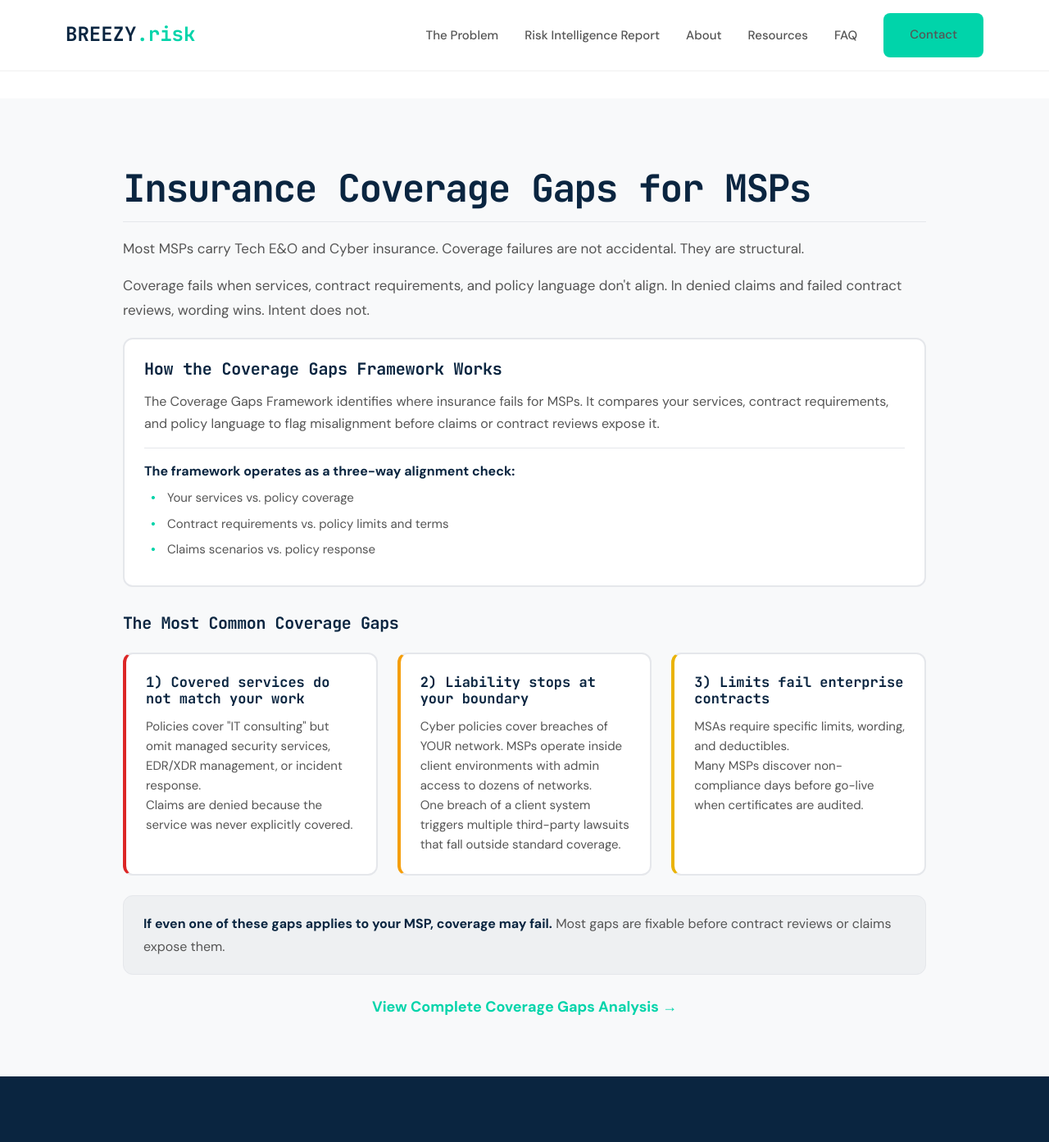
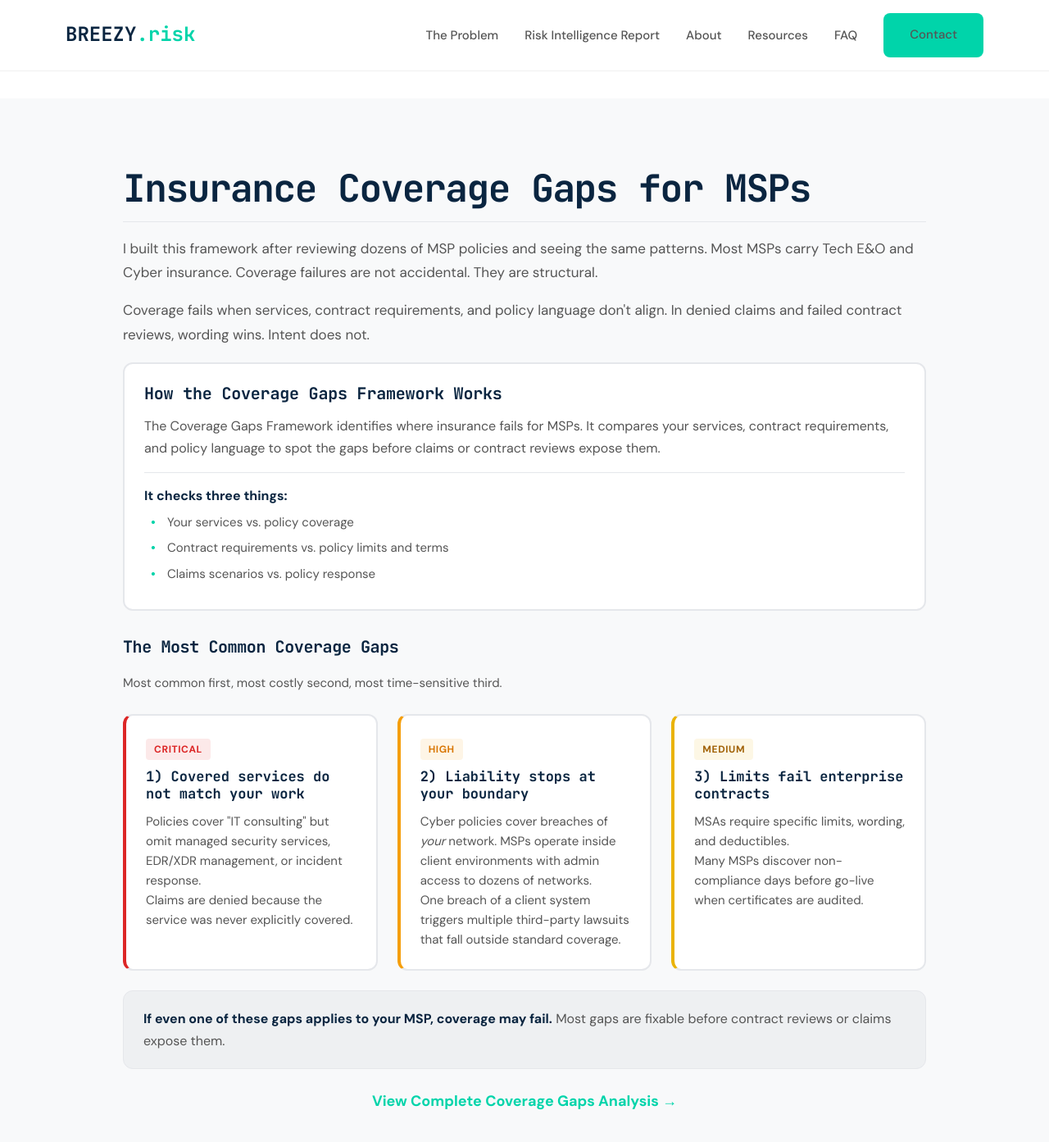
Before and after one commit to joeproe1/breezyins.com, a Jekyll site: the page built from coverage-gaps-framework.html, in a window 1280 px wide and 1400 px high. Shown: the top 1393 px of the window at 82% size. Built offline with Jekyll 4.4.1, drawn with Linux system fonts in a browser that asks for light colours; some of the changed text lies outside the part shown.

Commit message:
Update coverage gaps framework: voice, labels, language, CTA style
- Add first-person intro: "I built this framework after reviewing dozens..."
- Change YOUR caps to italics in Gap 2
- Add severity labels (Critical/High/Medium) with color-coded badges
- Add ordering note: most common, most costly, most time-sensitive
- Simplify language: "spot the gaps", "It checks three things:"
- Restyle CTA to single contained box matching homepage/RIR/About

Co-Authored-By: Claude Opus 4.6 <noreply@anthropic.com>

```diff
--- a/coverage-gaps-framework.html
+++ b/coverage-gaps-framework.html
@@ -152,6 +152,20 @@ permalink: /coverage-gaps-framework/
   box-shadow: 0 10px 22px rgba(0,0,0,0.07);
 }
 
+.severity-label{
+  display: inline-block;
+  font-size: 12px;
+  font-weight: 700;
+  letter-spacing: 0.05em;
+  text-transform: uppercase;
+  padding: 3px 10px;
+  border-radius: 4px;
+  margin-bottom: 10px;
+}
+.severity-critical{ background: rgba(220, 38, 38, 0.1); color: #DC2626; }
+.severity-high{ background: rgba(245, 158, 11, 0.1); color: #D97706; }
+.severity-medium{ background: rgba(234, 179, 8, 0.1); color: #A16207; }
+
 .gap-mini h3{
   margin: 0 0 12px;
   font-size: 17px;
@@ -190,66 +204,57 @@ permalink: /coverage-gaps-framework/
 
 /* CTA Section */
 .cgf-cta{
-  background: #0A2540;
-  width: 100%;
-  padding: 80px 0;
+  background: #fff;
+  padding: 48px 40px;
 }
 
 .cgf-cta-inner{
-  max-width: 1200px;
+  max-width: 1120px;
   margin: 0 auto;
-  padding: 0 40px;
-}
-
-.cgf-cta-head{
-  text-align: center;
-  margin-bottom: 48px;
-}
-
-.cgf-cta-head h2{
-  font-size: 42px;
-  font-weight: 700;
-  color: #fff;
-  margin-bottom: 20px;
-  line-height: 1.2;
-}
-
-.cgf-cta-head p{
-  font-size: 20px;
-  color: rgba(255,255,255,.9);
-  max-width: 800px;
-  margin: 0 auto;
-  line-height: 1.6;
-}
-
-.cgf-cta-card{
-  max-width: 520px;
-  margin: 0 auto;
-  background: rgba(255,255,255,.05);
-  border: 2px solid rgba(255,255,255,.15);
-  border-radius: 14px;
-  padding: 44px;
-  backdrop-filter: blur(10px);
+  background: #0A2540;
+  border-radius: 12px;
+  padding: 60px 48px;
   text-align: center;
 }
 
-.cgf-cta-card h3{
-  font-size: 24px;
+.cgf-cta-inner h2{
+  font-size: 36px;
   font-weight: 700;
   color: #fff;
-  margin-bottom: 18px;
+  margin-bottom: 16px;
+  line-height: 1.2;
+  max-width: 780px;
+  margin-left: auto;
+  margin-right: auto;
 }
 
-.cgf-cta-card p{
+.cgf-cta-inner p{
   font-size: 16px;
   color: rgba(255,255,255,.85);
   line-height: 1.6;
   margin-bottom: 26px;
+  max-width: 640px;
+  margin-left: auto;
+  margin-right: auto;
 }
 
-.cgf-cta-card .btn-primary{
+.cgf-cta-inner .btn-accent{
+  display: inline-block;
   padding: 16px 36px;
+  background: #00D4AA;
+  color: #0A2540;
+  font-weight: 700;
+  text-decoration: none;
+  border-radius: 8px;
   font-size: 17px;
+  transition: all .3s cubic-bezier(.4,0,.2,1);
+  box-shadow: 0 4px 20px rgba(0,212,170,.3);
+}
+
+.cgf-cta-inner .btn-accent:hover{
+  background: #00f5c3;
+  transform: translateY(-2px);
+  box-shadow: 0 8px 30px rgba(0,212,170,.4);
 }
 
 .cgf-cta-foot{
@@ -262,7 +267,7 @@ permalink: /coverage-gaps-framework/
 @media (max-width: 968px){
   .coverage-one h1{ font-size: 36px; }
   .gaps-mini{ grid-template-columns: 1fr; }
-  .cgf-cta-head h2{ font-size: 34px; }
+  .cgf-cta-inner h2{ font-size: 30px; }
 }
 
 @media (max-width: 768px){
@@ -270,7 +275,9 @@ permalink: /coverage-gaps-framework/
   .coverage-one h1{ font-size: 30px; }
   .framework-block{ padding: 20px; }
   .gap-mini{ padding: 20px; }
-  .cgf-cta-inner{ padding: 0 24px; }
+  .cgf-cta{ padding: 32px 20px; }
+  .cgf-cta-inner{ padding: 40px 24px; }
+  .cgf-cta-inner h2{ font-size: 28px; }
 }
 </style>
 
@@ -283,7 +290,7 @@ permalink: /coverage-gaps-framework/
 
       <div class="coverage-problem">
         <p>
-          Most MSPs carry Tech E&O and Cyber insurance. Coverage failures are not accidental. They are structural.
+          I built this framework after reviewing dozens of MSP policies and seeing the same patterns. Most MSPs carry Tech E&O and Cyber insurance. Coverage failures are not accidental. They are structural.
         </p>
         <p>
           Coverage fails when services, contract requirements, and policy language don't align. In denied claims and failed contract reviews, wording wins. Intent does not.
@@ -295,12 +302,12 @@ permalink: /coverage-gaps-framework/
         <h2>How the Coverage Gaps Framework Works</h2>
 
         <p>
-          The Coverage Gaps Framework identifies where insurance fails for MSPs. It compares your services, contract requirements, and policy language to flag misalignment before claims or contract reviews expose it.
+          The Coverage Gaps Framework identifies where insurance fails for MSPs. It compares your services, contract requirements, and policy language to spot the gaps before claims or contract reviews expose them.
         </p>
 
         <div class="framework-model">
           <p class="model-label">
-            The framework operates as a three-way alignment check:
+            It checks three things:
           </p>
           <ul>
             <li>Your services vs. policy coverage</li>
@@ -314,19 +321,23 @@ permalink: /coverage-gaps-framework/
       <h2 style="margin-top:32px;font-size:20px;font-weight:900;color:var(--primary)">
         The Most Common Coverage Gaps
       </h2>
+      <p style="margin:8px 0 0;font-size:15px;color:var(--text-secondary);">Most common first, most costly second, most time-sensitive third.</p>
 
       <div class="gaps-mini">
         <div class="gap-mini">
+          <span class="severity-label severity-critical">Critical</span>
           <h3>1) Covered services do not match your work</h3>
           <p>Policies cover "IT consulting" but omit managed security services, EDR/XDR management, or incident response. <br>Claims are denied because the service was never explicitly covered.</p>
         </div>
 
         <div class="gap-mini">
+          <span class="severity-label severity-high">High</span>
           <h3>2) Liability stops at your boundary</h3>
-          <p>Cyber policies cover breaches of YOUR network. MSPs operate inside client environments with admin access to dozens of networks. <br>One breach of a client system triggers multiple third-party lawsuits that fall outside standard coverage.</p>
+          <p>Cyber policies cover breaches of <em>your</em> network. MSPs operate inside client environments with admin access to dozens of networks. <br>One breach of a client system triggers multiple third-party lawsuits that fall outside standard coverage.</p>
         </div>
 
         <div class="gap-mini">
+          <span class="severity-label severity-medium">Medium</span>
           <h3>3) Limits fail enterprise contracts</h3>
           <p>MSAs require specific limits, wording, and deductibles. <br>Many MSPs discover non-compliance days before go-live when certificates are audited.</p>
         </div>
@@ -360,26 +371,15 @@ permalink: /coverage-gaps-framework/
 <!-- CTA -->
 <section class="cgf-cta">
   <div class="cgf-cta-inner">
-
-    <div class="cgf-cta-head">
     <h2>Do Your Policies Actually Match Your Work, Contracts, and Claims?</h2>
     <p>
       Coverage fails when tested by contract reviews or claims. Validate alignment before a claim or contract review exposes the gaps.
     </p>
-    </div>
-
-    <div class="cgf-cta-card">
-      <h3>Risk Intelligence Report</h3>
-      <p>
-        A focused review of your Tech E&O, Cyber, and contract requirements, identifying where coverage will respond, be disputed, or fail.
-      </p>
-      <a href="{{ '/contact/' | relative_url }}" class="btn btn-primary">
+    <a href="{{ '/contact/' | relative_url }}" class="btn-accent">
       Request a Risk Intelligence Report &rarr;
     </a>
     <div class="cgf-cta-foot">
       No obligation. Most MSPs use the report to validate existing coverage.
     </div>
   </div>
-
-  </div>
 </section>
```
Lines whose indentation alone changed are shown as unchanged.
